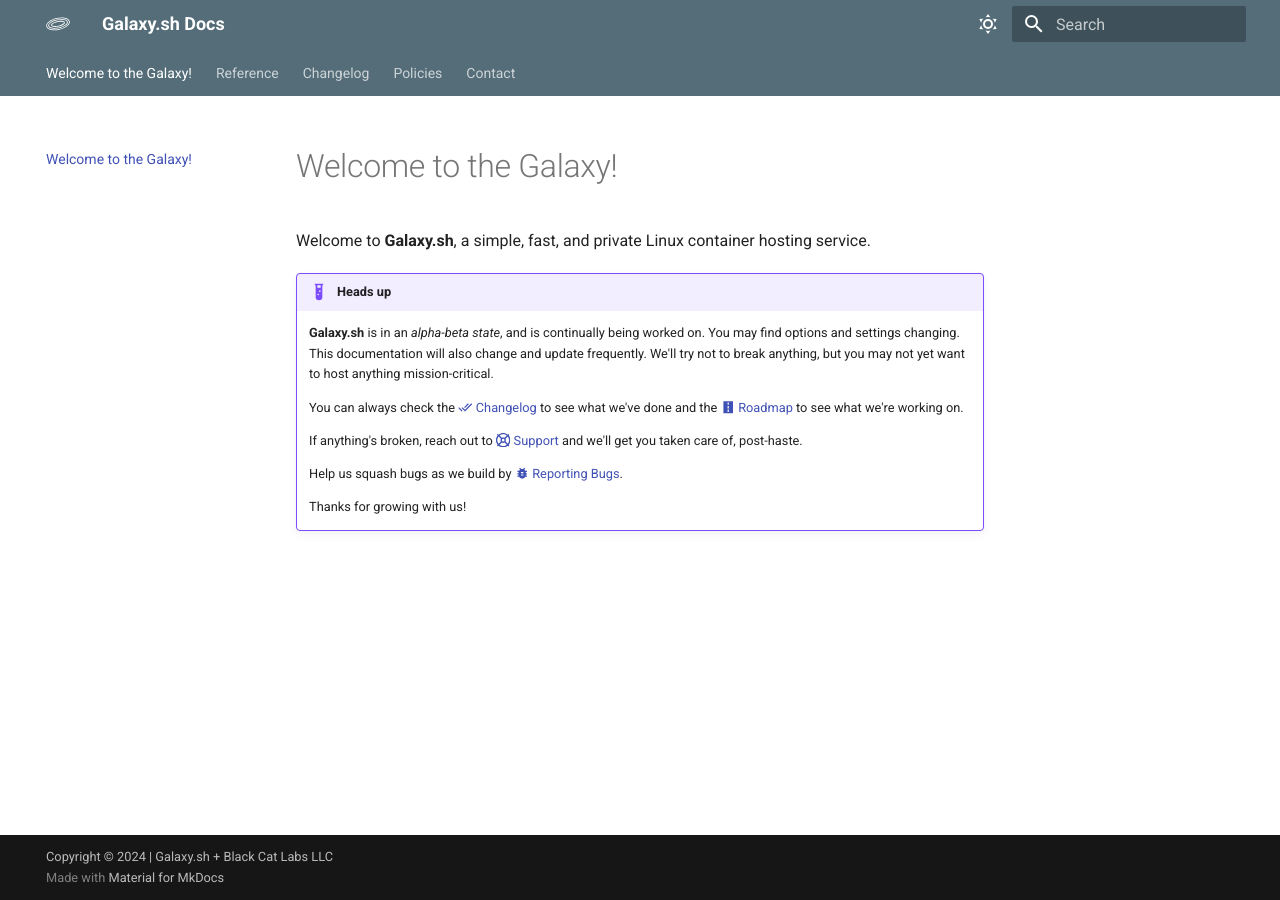
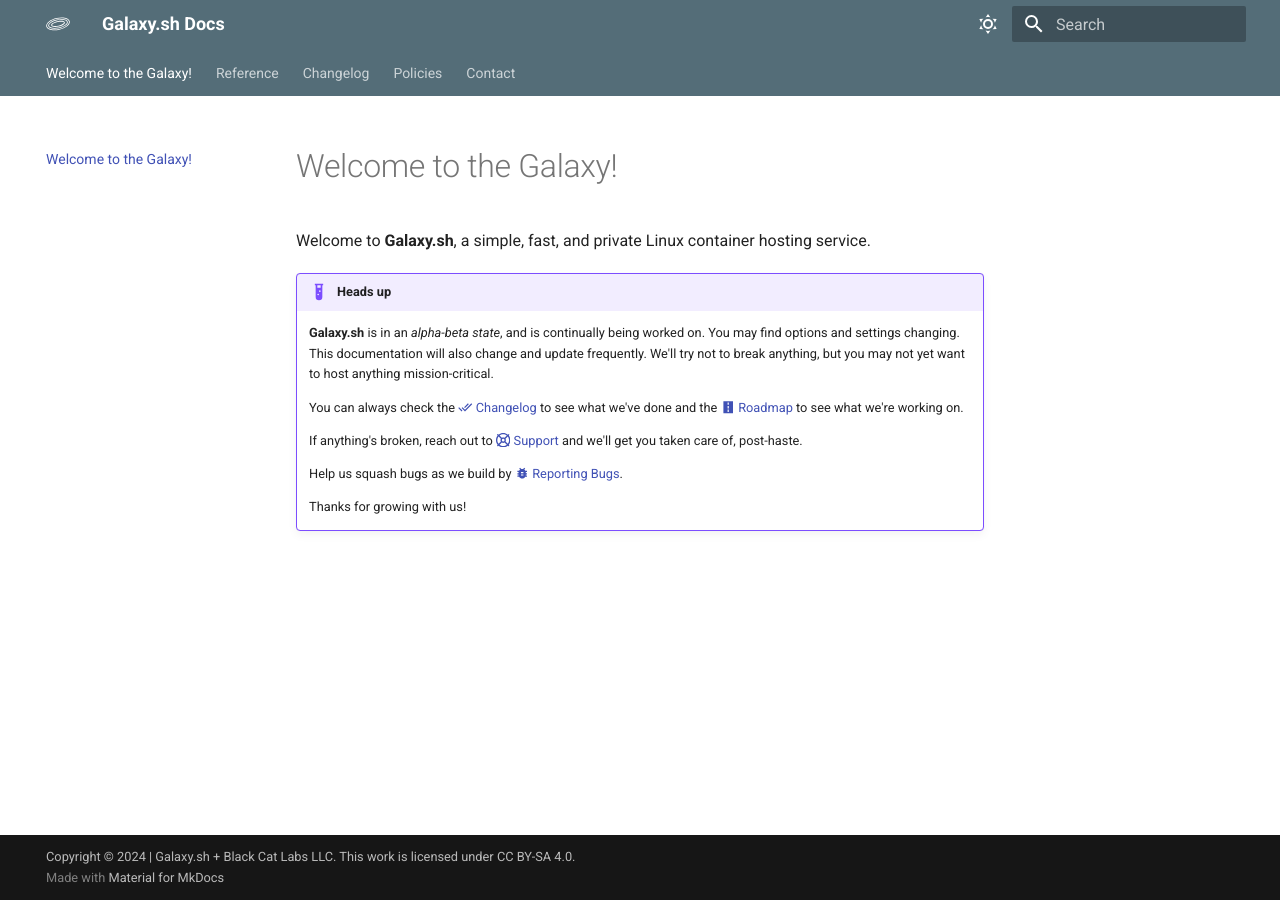
Before and after one commit to galaxy-sh/docs, an MkDocs documentation site: the page built from docs/index.md, in a window 1280 px wide. Built offline with MkDocs 1.6.1 and Material for MkDocs 9.7.7, drawn with Linux system fonts in a browser that asks for light colours; comment, search, counter and statistics services are not loaded.

Commit message:
Add CC BY-SA 4.0

```diff
--- a/mkdocs.yml
+++ b/mkdocs.yml
@@ -62,7 +62,7 @@ plugins:
         - index.md
   - search
   - awesome-pages
-copyright: Copyright &copy; 2024 | Galaxy.sh + Black Cat Labs LLC
+copyright: Copyright &copy; 2024 | Galaxy.sh + Black Cat Labs LLC. This work is licensed under CC BY-SA 4.0.
 extra_javascript:
   - https://unpkg.com/tablesort@5.3.0/dist/tablesort.min.js
   - javascripts/tablesort.js
```
